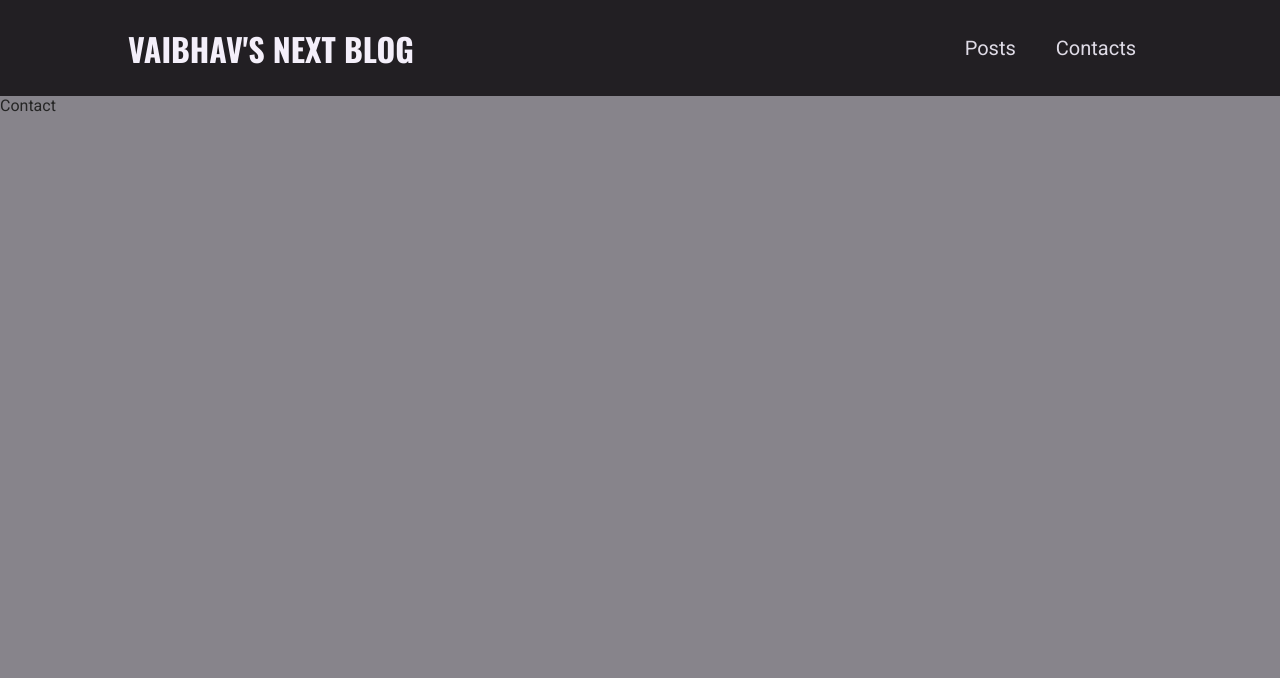
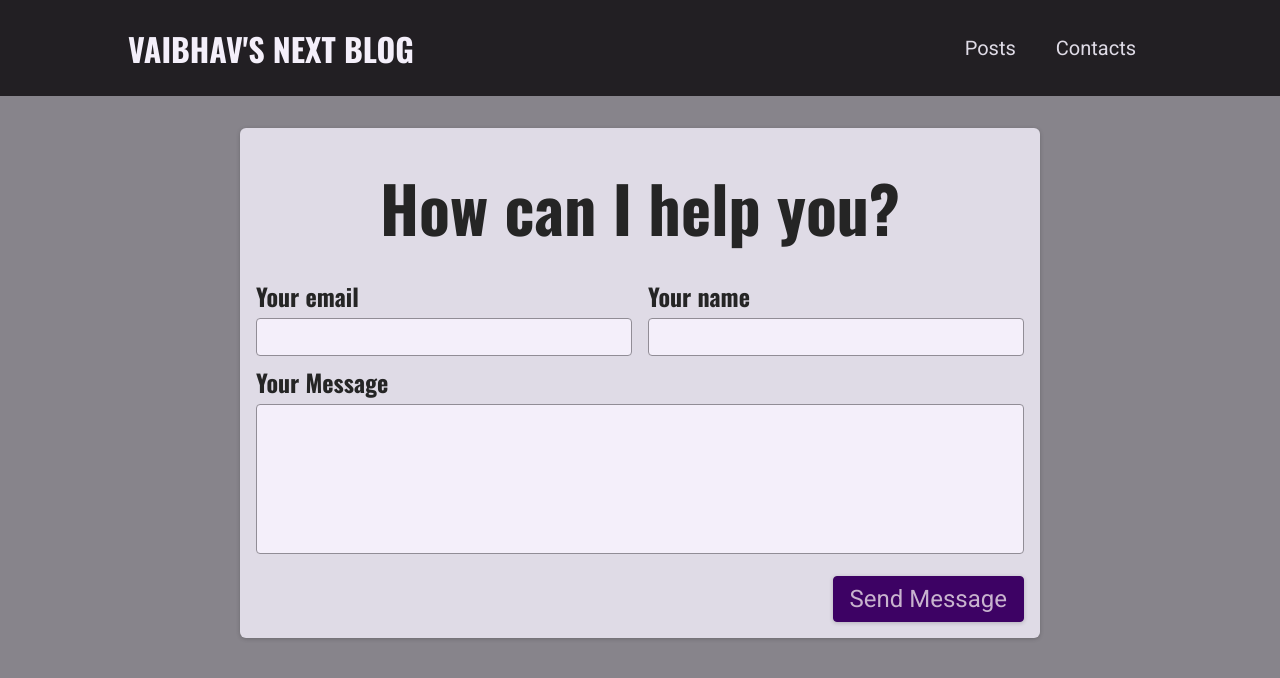
Before and after one commit to chakanevaibhav/my-next-blog, a Next.js app: page /contact in a window 1280 px wide. Shown: the top 678 px of the page. Built offline with nearby package versions, Linux system fonts and the light colour scheme.

Commit message:
added contact form

```diff
--- /dev/null
+++ b/components/contact/contact-form.js
@@ -0,0 +1,31 @@
+import React from "react";
+import classes from "./contact-form.module.css";
+
+const ContactForm = () => {
+  return (
+    <section className={classes.contact}>
+      <h1>How can I help you?</h1>
+      <form className={classes.form}>
+        <div className={classes.controls}>
+          <div className={classes.control}>
+            <label htmlFor="email">Your email</label>
+            <input type="email" id="email" required />
+          </div>
+          <div className={classes.control}>
+            <label htmlFor="name">Your name</label>
+            <input type="name" id="name" required />
+          </div>
+        </div>
+        <div className={classes.control}>
+          <label htmlFor="message">Your Message</label>
+          <textarea id="message" rows="5"></textarea>
+        </div>
+        <div className={classes.actions}>
+          <button>Send Message</button>
+        </div>
+      </form>
+    </section>
+  );
+};
+
+export default ContactForm;
--- /dev/null
+++ b/components/contact/contact-form.module.css
@@ -0,0 +1,73 @@
+.contact {
+    margin: var(--size-8) auto;
+    border-radius: 6px;
+    background-color: var(--color-grey-100);
+    width: 90%;
+    max-width: 50rem;
+    padding: var(--size-4);
+    box-shadow: 0 1px 4px rgba(0, 0, 0, 0.2);
+    font-size: var(--size-6);
+  }
+
+  .contact h1 {
+    font-size: var(--size-8);
+    margin: var(--size-4) 0;
+    text-align: left;
+  }
+
+  .form label {
+    display: block;
+    font-family: 'Oswald', sans-serif;
+    font-weight: bold;
+    margin: var(--size-2) 0 var(--size-1) 0;
+  }
+
+  .form input,
+  .form textarea {
+    font: inherit;
+    padding: var(--size-1);
+    border-radius: 4px;
+    width: 100%;
+    border: 1px solid var(--color-grey-400);
+    background-color: var(--color-grey-50);
+    resize: none;
+  }
+
+  .controls {
+    display: flex;
+    column-gap: 1rem;
+    flex-wrap: wrap;
+  }
+
+  .control {
+    flex: 1;
+    min-width: 10rem;
+  }
+
+  .actions {
+    margin-top: var(--size-4);
+    text-align: right;
+  }
+
+  .form button {
+    font: inherit;
+    cursor: pointer;
+    background-color: var(--color-primary-700);
+    border: 1px solid var(--color-primary-700);
+    padding: var(--size-2) var(--size-4);
+    border-radius: 4px;
+    color: var(--color-primary-50);
+    box-shadow: 0 1px 4px rgba(0, 0, 0, 0.2);
+  }
+
+  .form button:hover {
+    background-color: var(--color-primary-500);
+    border-color: var(--color-primary-500);
+  }
+
+  @media (min-width: 768px) {
+    .contact h1 {
+      font-size: var(--size-16);
+      text-align: center;
+    }
+  }
--- a/pages/contact.js
+++ b/pages/contact.js
@@ -1,9 +1,8 @@
-import React from 'react'
+import React from "react";
+import ContactForm from "../components/contact/contact-form";
 
 const Contact = () => {
-  return (
-    <div>Contact</div>
-  )
-}
+  return <ContactForm />;
+};
 
-export default Contact
+export default Contact;
```
